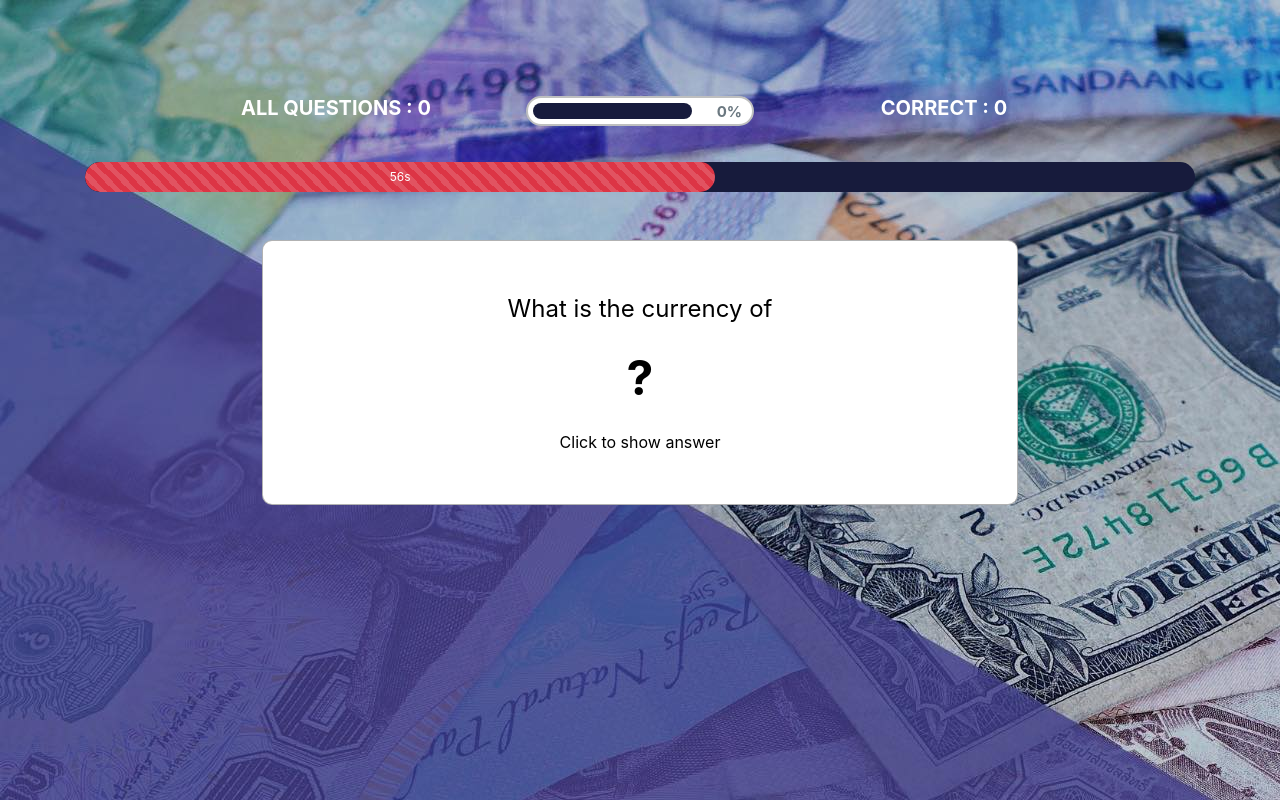
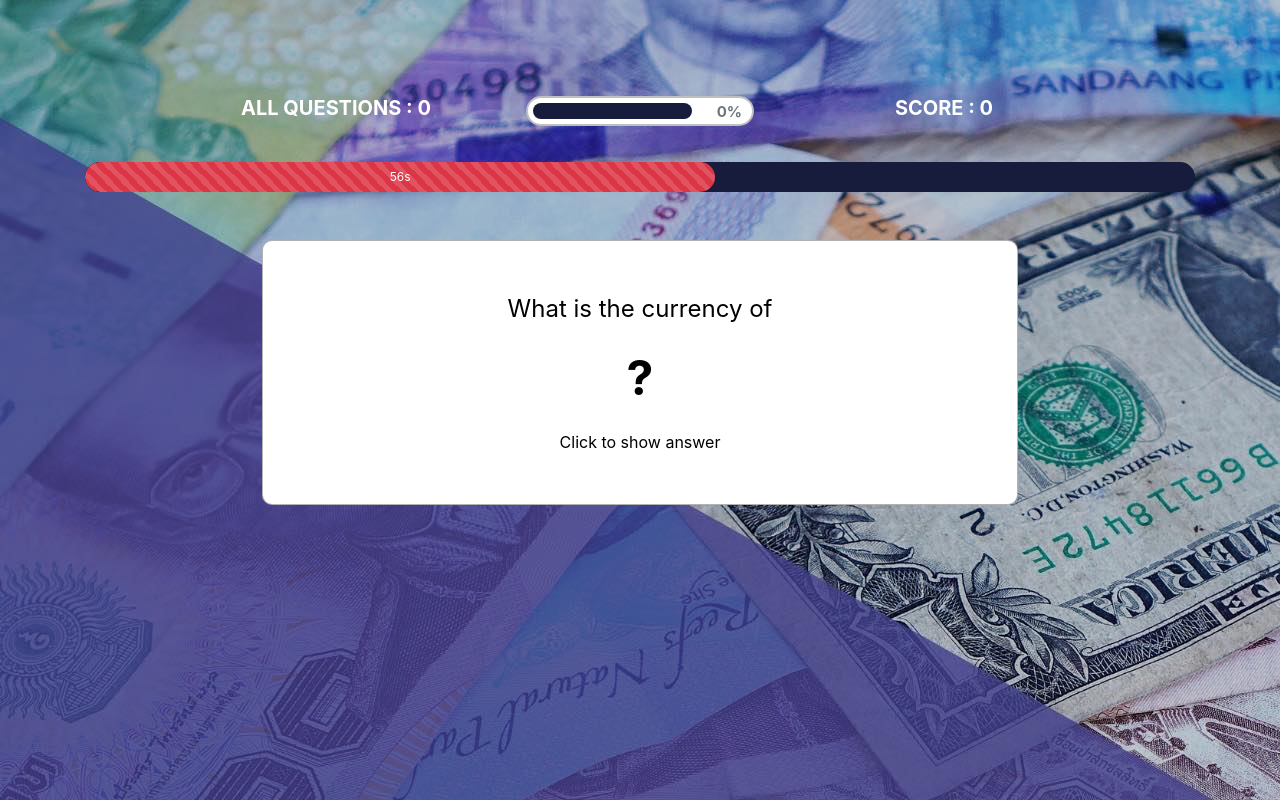
Before and after one commit to Panthari-Panthong/world-currencies-flashcards-client, a Vue app: page /#/game in a window 1280 px wide. Built offline with nearby package versions, Linux system fonts and the light colour scheme; no server answers; a web font is replaced by a local one.

Commit message:
add heroku backend link

```diff
--- a/src/components/CardsBottom.vue
+++ b/src/components/CardsBottom.vue
@@ -24,7 +24,7 @@
         <!-- // -->
         <!-- </div> -->
         <div class="col-md-4 mb-3">
-          <h5 class="text-white font-weight-bold text-uppercase">Correct : {{score}}</h5>
+          <h5 class="text-white font-weight-bold text-uppercase">Score : {{score}}</h5>
         </div>
       </div>
 
--- a/src/constants.js
+++ b/src/constants.js
@@ -1 +1 @@
-export const url = "http://localhost:4000"
+export const url = "https://sleepy-brook-41139.herokuapp.com"
```
